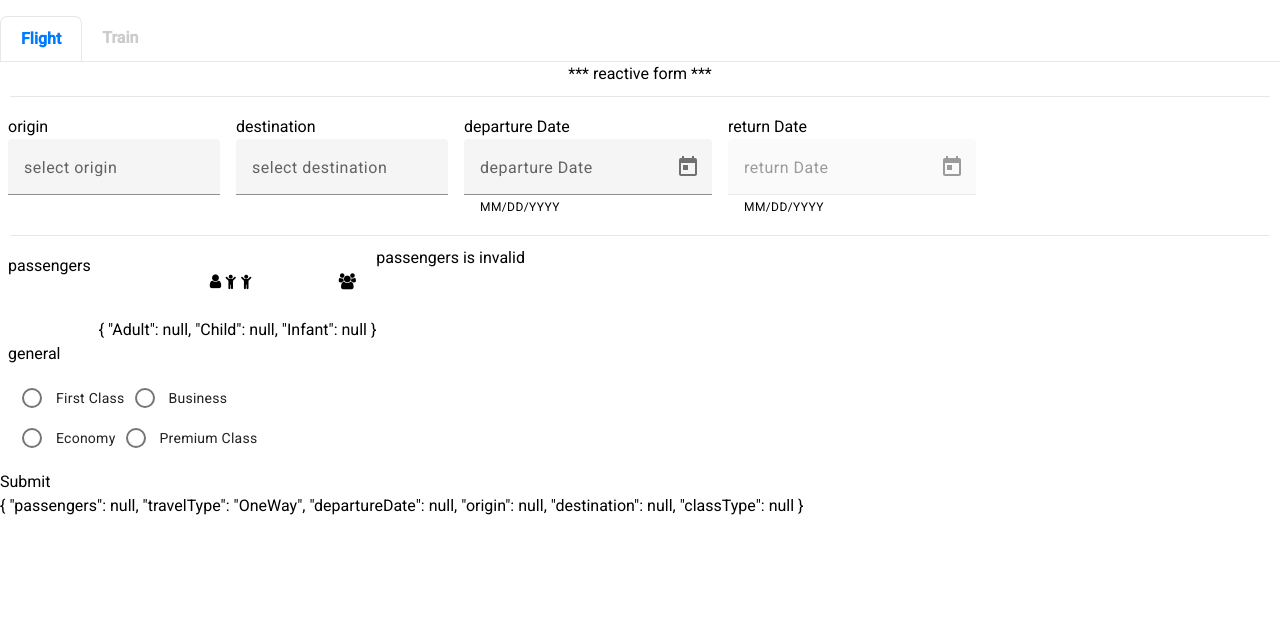
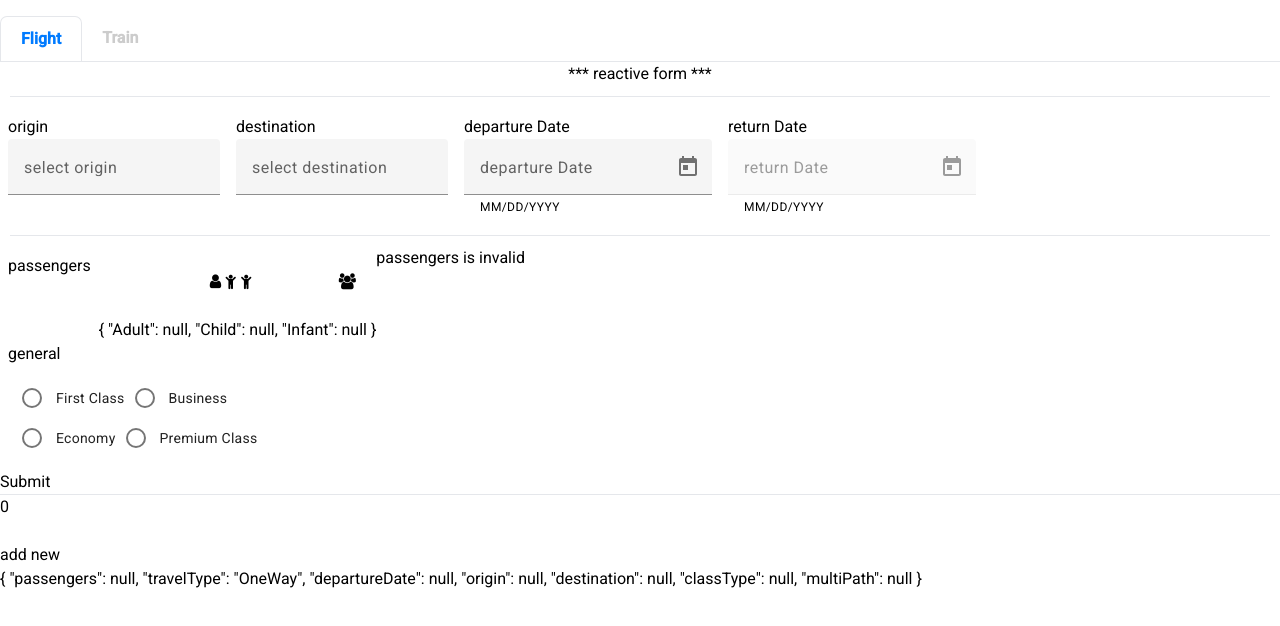
Before and after one commit to mohadesekiani/samples, an Angular app: page / in a window 1280 px wide. Shown: the top 626 px of the page. Built offline with nearby package versions, Linux system fonts and the light colour scheme.

Commit message:
use formArray

```diff
--- a/src/app/models/search-types.interface.ts
+++ b/src/app/models/search-types.interface.ts
@@ -9,6 +9,7 @@ export type IForm<T> = {
   origin: any;
   destination: any;
   classType: any;
+  multiPath: any;
 }
 export interface ISearchPassenger {
   Adult: number;
--- a/src/app/reactive-form/reactive-form.component.html
+++ b/src/app/reactive-form/reactive-form.component.html
@@ -19,13 +19,14 @@
         placeholder="your return date"
         label="return Date"
       ></app-datepicker>
-
     </div>
     <hr style="margin: 10px" />
     <div class="flex flex-wrap w-1/2">
       <span class="m-2">passengers</span>
       <app-passengers formControlName="passengers"></app-passengers>
-      <span *ngIf="flightForm.get('passengers')?.invalid">passengers is invalid</span>
+      <span *ngIf="flightForm.get('passengers')?.invalid"
+        >passengers is invalid</span
+      >
       <div class="w-1/2">
         <span class="m-2">general</span>
         <div class="m-3">
@@ -44,5 +45,8 @@
     </div>
   </div>
   <button type="submit" (click)="submit()">Submit</button>
+
+  <hr />
+  <app-multi-path></app-multi-path>
 </form>
 {{ flightForm.value | json }}
--- a/src/app/reactive-form/reactive-form.component.ts
+++ b/src/app/reactive-form/reactive-form.component.ts
@@ -47,9 +47,9 @@ export class ReactiveFormComponent implements OnInit {
       origin: [null, [Validators.required]],
       destination: [null, [Validators.required]],
       classType: [null],
+      multiPath: [null],
     });
   }
-
 
   private setTravelTypeListener() {
     const returnDateCtrl = this.flightForm.controls.returnDate;
--- a/src/app/shared/elements/elements.module.ts
+++ b/src/app/shared/elements/elements.module.ts
@@ -11,11 +11,13 @@ import { FormsModule, ReactiveFormsModule } from '@angular/forms';
 import { BrowserModule } from '@angular/platform-browser';
 import { SharedModule } from '../shared.module';
 import { NumberPassengersComponent } from './form/fields/number-passengers/number-passengers.component';
+import { MultiPathComponent } from './form/fields/multi-path/multi-path.component';
 const COMPONENTS = [
   DatepickerComponent,
   FlightComponent,
   PassengersComponent,
   NumberPassengersComponent,
+  MultiPathComponent,
 ];
 
 @NgModule({
--- /dev/null
+++ b/src/app/shared/elements/form/fields/multi-path/multi-path.component.html
@@ -0,0 +1,13 @@
+<form [formGroup]="reactiveForm">
+  <div formArrayName="delAddress">
+    <div *ngFor="let item of delAddress.controls; let i = index">
+      <div [formGroupName]="i">
+        <h2>{{ i }}</h2>
+        <input type="text" formArrayName="name" />
+      </div>
+    </div>
+  </div>
+  <div>
+    <a (click)="addNewRow()">add new</a>
+  </div>
+</form>
--- /dev/null
+++ b/src/app/shared/elements/form/fields/multi-path/multi-path.component.ts
@@ -0,0 +1,41 @@
+import { Component, OnInit } from '@angular/core';
+import {
+  FormArray,
+  FormBuilder,
+  FormControl,
+  FormGroup,
+  Validators,
+} from '@angular/forms';
+
+@Component({
+  selector: 'app-multi-path',
+  templateUrl: './multi-path.component.html',
+  styleUrls: ['./multi-path.component.scss'],
+})
+export class MultiPathComponent implements OnInit {
+  items!: FormArray;
+  reactiveForm = new FormGroup({
+    name: new FormControl(''),
+    delAddress: new FormArray([]),
+  });
+  ngOnInit(): void {
+    this.addNewRow();
+  }
+  addNewRow() {
+    this.items = this.reactiveForm.get('delAddress') as FormArray;
+    this.items.push(this.genRow());
+  }
+
+  get delAddress() {
+    return this.reactiveForm.get('delAddress') as FormArray;
+  }
+
+  genRow(): FormGroup {
+    return new FormGroup({
+      name: new FormControl(''),
+      name2: new FormControl(''),
+    });
+  }
+
+  submit() {}
+}
```
Also changed, not shown: src/app/shared/elements/form/fields/multi-path/multi-path.component.scss (added), 1 other file (tests, documents, lock files or other folders). Lines whose indentation alone changed are shown as unchanged.
